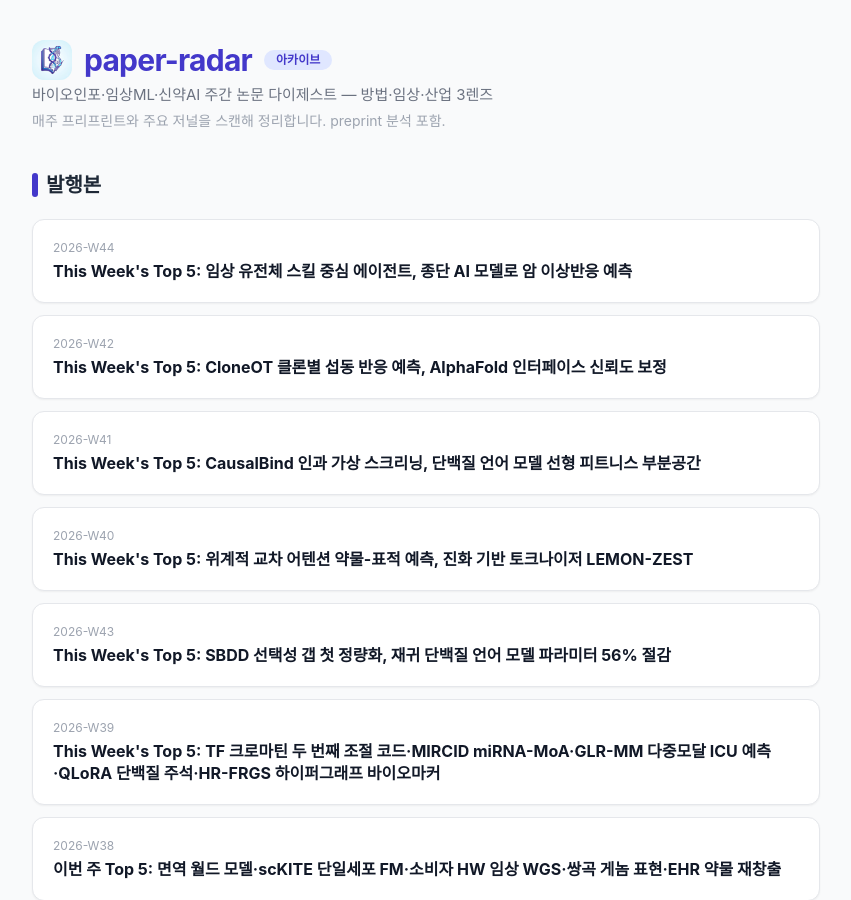
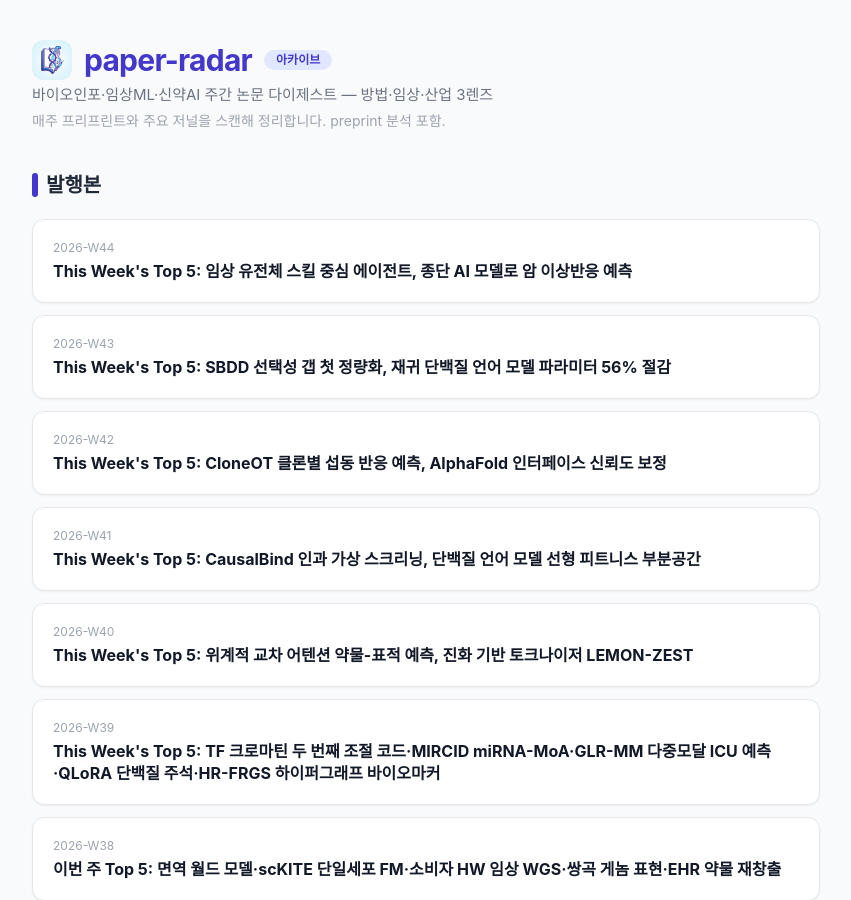
Before and after one commit to kakyungkim/kakyungkim.github.io, a Jekyll site: the page paper-radar/index.html, which Jekyll copies as it is, in a window 1280 px wide and 900 px high. Shown: the whole window, without its empty margins (214-1065 px from the left). Built offline with Jekyll 4.4.1, drawn with Linux system fonts in a browser that asks for light colours; nearby versions of some CDN libraries; some web fonts are replaced.

Commit message:
paper-radar: 목록을 주차 순으로 정리

```diff
--- a/paper-radar/index.html
+++ b/paper-radar/index.html
@@ -33,10 +33,10 @@
       <div class="flex flex-col gap-3">
         <!-- ENTRIES:INSERT_AFTER -->
         <a href="2026-W44.html" class="block bg-white border border-gray-200 rounded-xl p-5 shadow-sm hover:shadow-md hover:border-indigo-200 transition"><p class="text-xs text-gray-400 mb-1">2026-W44</p><p class="font-bold text-gray-900 text-[16px] leading-snug">This Week's Top 5: 임상 유전체 스킬 중심 에이전트, 종단 AI 모델로 암 이상반응 예측</p></a>
+        <a href="2026-W43.html" class="block bg-white border border-gray-200 rounded-xl p-5 shadow-sm hover:shadow-md hover:border-indigo-200 transition"><p class="text-xs text-gray-400 mb-1">2026-W43</p><p class="font-bold text-gray-900 text-[16px] leading-snug">This Week's Top 5: SBDD 선택성 갭 첫 정량화, 재귀 단백질 언어 모델 파라미터 56% 절감</p></a>
         <a href="2026-W42.html" class="block bg-white border border-gray-200 rounded-xl p-5 shadow-sm hover:shadow-md hover:border-indigo-200 transition"><p class="text-xs text-gray-400 mb-1">2026-W42</p><p class="font-bold text-gray-900 text-[16px] leading-snug">This Week's Top 5: CloneOT 클론별 섭동 반응 예측, AlphaFold 인터페이스 신뢰도 보정</p></a>
         <a href="2026-W41.html" class="block bg-white border border-gray-200 rounded-xl p-5 shadow-sm hover:shadow-md hover:border-indigo-200 transition"><p class="text-xs text-gray-400 mb-1">2026-W41</p><p class="font-bold text-gray-900 text-[16px] leading-snug">This Week's Top 5: CausalBind 인과 가상 스크리닝, 단백질 언어 모델 선형 피트니스 부분공간</p></a>
         <a href="2026-W40.html" class="block bg-white border border-gray-200 rounded-xl p-5 shadow-sm hover:shadow-md hover:border-indigo-200 transition"><p class="text-xs text-gray-400 mb-1">2026-W40</p><p class="font-bold text-gray-900 text-[16px] leading-snug">This Week's Top 5: 위계적 교차 어텐션 약물-표적 예측, 진화 기반 토크나이저 LEMON-ZEST</p></a>
-        <a href="2026-W43.html" class="block bg-white border border-gray-200 rounded-xl p-5 shadow-sm hover:shadow-md hover:border-indigo-200 transition"><p class="text-xs text-gray-400 mb-1">2026-W43</p><p class="font-bold text-gray-900 text-[16px] leading-snug">This Week's Top 5: SBDD 선택성 갭 첫 정량화, 재귀 단백질 언어 모델 파라미터 56% 절감</p></a>
         <a href="2026-W39.html" class="block bg-white border border-gray-200 rounded-xl p-5 shadow-sm hover:shadow-md hover:border-indigo-200 transition"><p class="text-xs text-gray-400 mb-1">2026-W39</p><p class="font-bold text-gray-900 text-[16px] leading-snug">This Week's Top 5: TF 크로마틴 두 번째 조절 코드·MIRCID miRNA-MoA·GLR-MM 다중모달 ICU 예측·QLoRA 단백질 주석·HR-FRGS 하이퍼그래프 바이오마커</p></a>
         <a href="2026-W38.html" class="block bg-white border border-gray-200 rounded-xl p-5 shadow-sm hover:shadow-md hover:border-indigo-200 transition"><p class="text-xs text-gray-400 mb-1">2026-W38</p><p class="font-bold text-gray-900 text-[16px] leading-snug">이번 주 Top 5: 면역 월드 모델·scKITE 단일세포 FM·소비자 HW 임상 WGS·쌍곡 게놈 표현·EHR 약물 재창출</p></a>
         <a href="2026-W37.html" class="block bg-white border border-gray-200 rounded-xl p-5 shadow-sm hover:shadow-md hover:border-indigo-200 transition"><p class="text-xs text-gray-400 mb-1">2026-W37</p><p class="font-bold text-gray-900 text-[16px] leading-snug">This Week's Top 5: 가상세포로 63종 항암제 효능 예측, CRISPR 히트 5% 스크린에 27.7% 회수</p></a>
```
